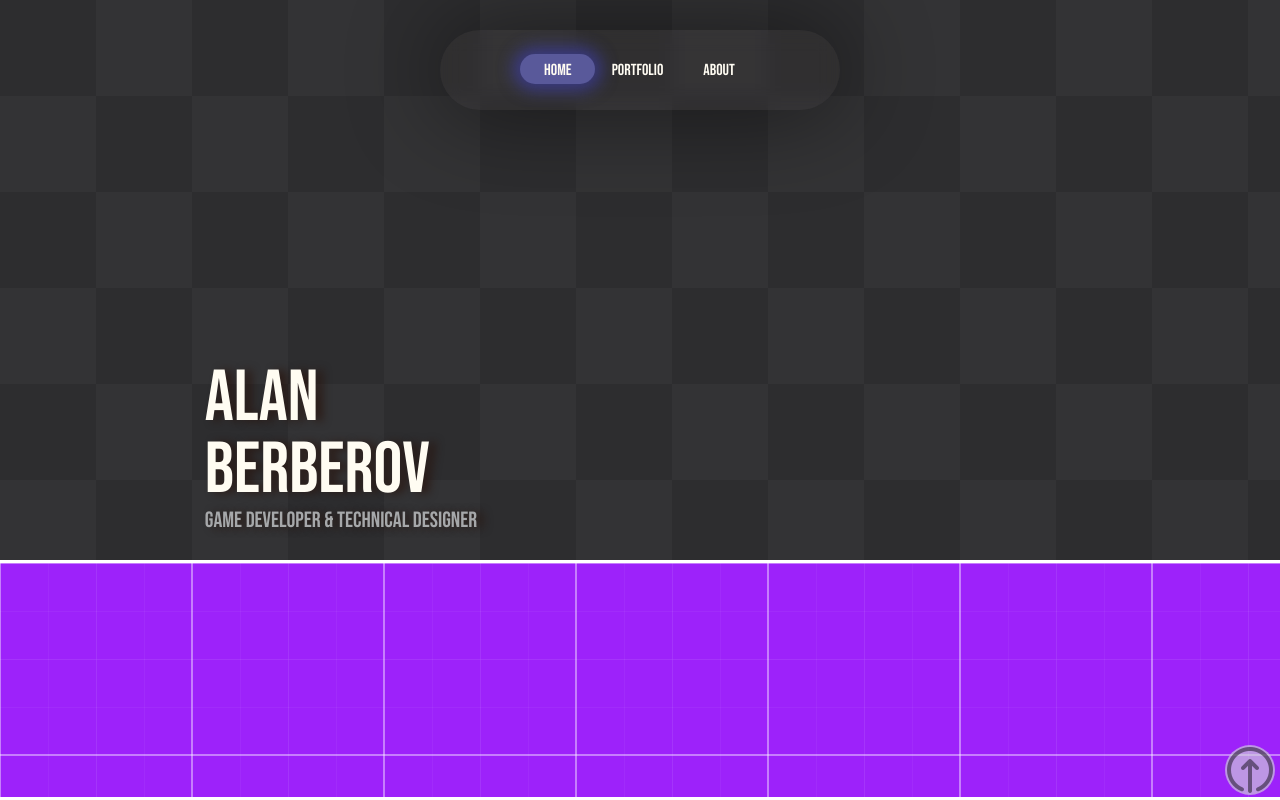
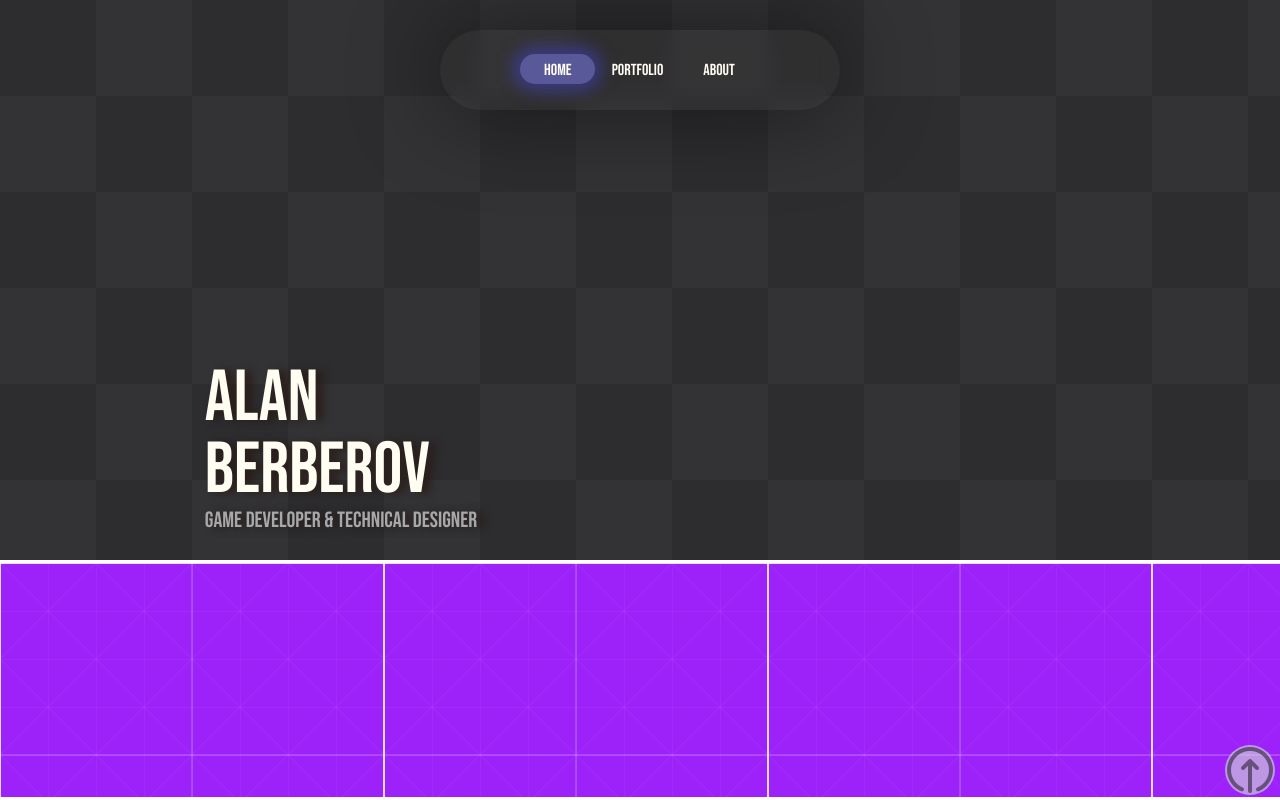
Before and after one commit to psikh286/psikh286.github.io, a React (Create React App) app: page /#/ in a window 1280 px wide. Shown: the top 800 px of the page. Built offline with nearby package versions, Linux system fonts and the light colour scheme.

Commit message:
[REFACTOR] header css;

```diff
--- a/src/components/header/header.css
+++ b/src/components/header/header.css
@@ -17,21 +17,6 @@
 
 
 .header__info {
-    /*
-    justify-content: flex-end;
-    -webkit-justify-content: flex-end;
-    left: 0;
-    right: 0;
-    overflow: hidden;
-    -webkit-box-orient: vertical;
-    -webkit-box-direction: normal;
-    flex-direction: column;
-    position: absolute;
-    height: 100%;
-    padding: 8%;
-    -webkit-box-sizing: border-box;
-    box-sizing: border-box;*/
-
     display: flex;
     flex: 1 1;
     justify-content: left;
@@ -41,18 +26,6 @@
     margin-bottom: 2%;
 }
 .header__info-container {
-    /*display: flex;
-    -webkit-box-orient: vertical;
-    -webkit-box-direction: normal;
-    flex-direction: column;
-    max-width: 50%;
-    position: absolute;
-    margin-left: auto;
-    margin-right: auto;
-    margin-bottom: 10%;
-    left: 0;
-    right: 0;*/
-
     height: fit-content;
 }
 .header__info-name {
@@ -78,7 +51,7 @@
     height: 30%;
 }
 .header__doombar-list {
-    background-image: url(../../img/protoTexturesPng/Purple/texture_02.png);
+    background-image: url(../../img/protoTexturesPng/Purple/texture_06.png);
     background-size: 30%;
     width: 100%;
     border-top: 0.2rem solid white;
@@ -92,7 +65,6 @@
     padding: 10px;
     margin: 10px;
     border: 5px solid rgba(161, 158, 158, 0.574);
-    /* background-color: rgba(182, 180, 180, 0.282); */
 }
 
 .list-main-num {
@@ -103,102 +75,3 @@
     font-size: 3vw;
     color: rgb(182, 180, 180);
 }
-
-/*
-@media only screen and (max-width: 1356px)
-{
-    .list-main-num {
-    font-size: 2rem;
-    }
-    .list-main-text {
-    font-size: 2rem;
-    }
-}
-
-@media only screen and (max-width: 958px) {
-    .list-main-num {
-        font-size: 1.6rem;
-        }
-        .list-main-text {
-        font-size: 1.6rem;
-        }
-        .header__doombar {
-            text-shadow: 2px 2px 1px rgba(37,16,10,0.6);
-        }
-        .header__info-main {
-            font-size: 60px;
-            line-height: 52px;
-        }
-}
-
-@media only screen and (max-width: 825px) {
-    .list-main-num {
-        font-size: 1.2rem;
-        }
-        .list-main-text {
-        font-size: 1.2rem;
-        }
-}
-@media only screen and (max-width: 690px) {
-    .list-main-num {
-        font-size: 1rem;
-        }
-        .list-main-text {
-        font-size: 1rem;
-        }
-        .header__doombar {
-            text-shadow: 1px 1px 1px rgba(37,16,10,0.6);
-        }
-}
-@media only screen and (max-width: 625px) {
-    .list-main-num {
-        font-size: 0.8rem;
-        }
-        .list-main-text {
-        font-size: 0.8rem;
-        }
-        .doombar-list-main {
-            margin: 5px;
-        }
-}
-@media only screen and (max-width: 507px) {
-    .list-main-num {
-        font-size: 0.6rem;
-        }
-        .list-main-text {
-        font-size: 0.6rem;
-        }
-}
-@media only screen and (max-width: 440px) {
-        .header__doombar-list {
-            border: 2px solid rgba(182, 180, 180, 0.574);
-        }
-        .doombar-list-main {
-            margin: 3px;
-            padding: 3px;
-            border: 2px solid rgba(161, 158, 158, 0.574);
-        }
-        .header__info-main {
-            font-size: 62px;
-            line-height: 62px;
-        }
-
-}
-@media only screen and (max-width: 320px) {
-    .list-main-num {
-        font-size: 0.4rem;
-        }
-        .list-main-text {
-        font-size: 0.4rem;
-        }
-}
-
-@media only screen and (max-width: 340px) {
-    .header__info-main {
-        font-size: 52px;
-        line-height: 48px;
-    }
-    .header__info-gamedev {
-        font-size: 18px;
-    }
-}*/
```
